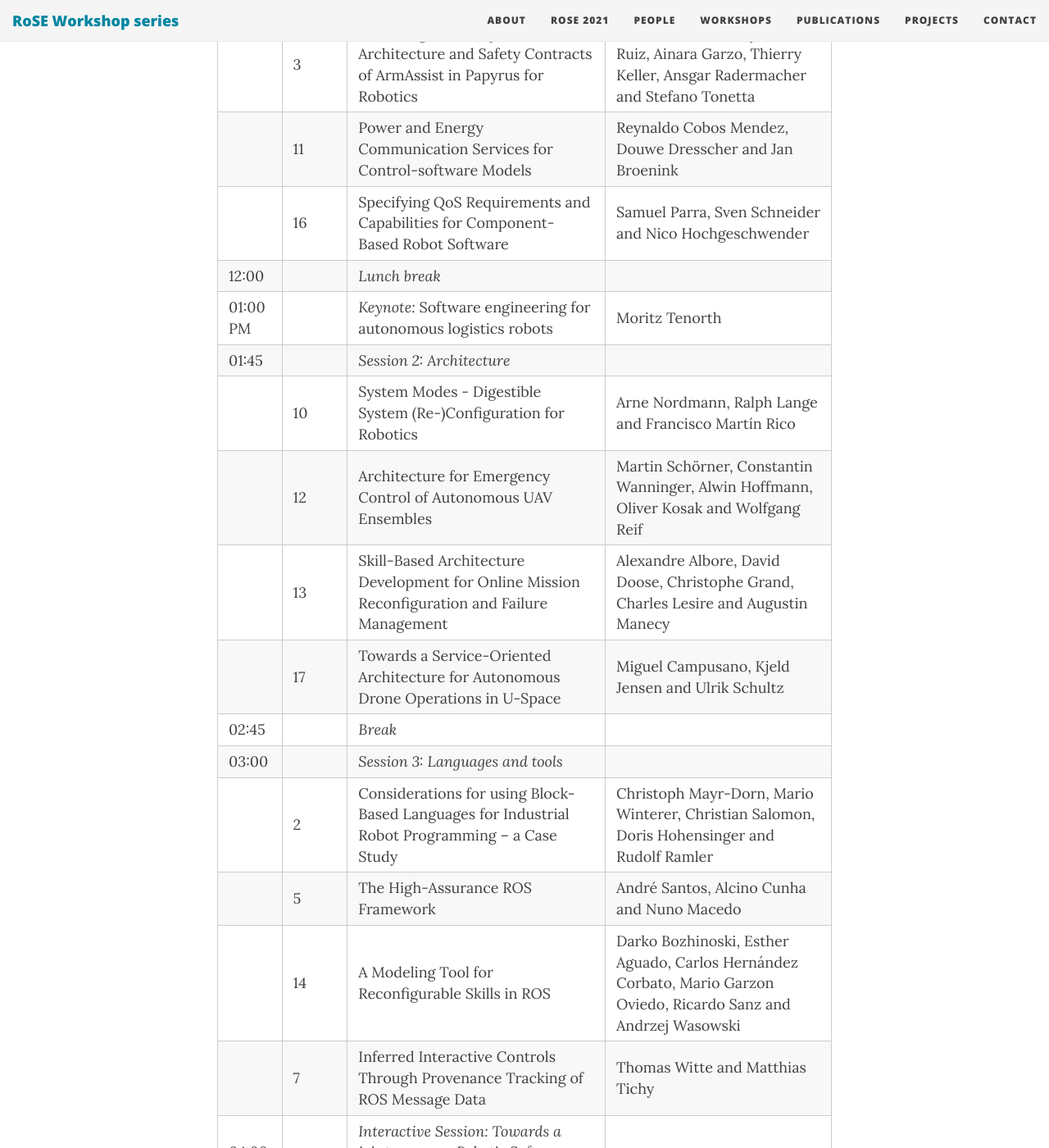
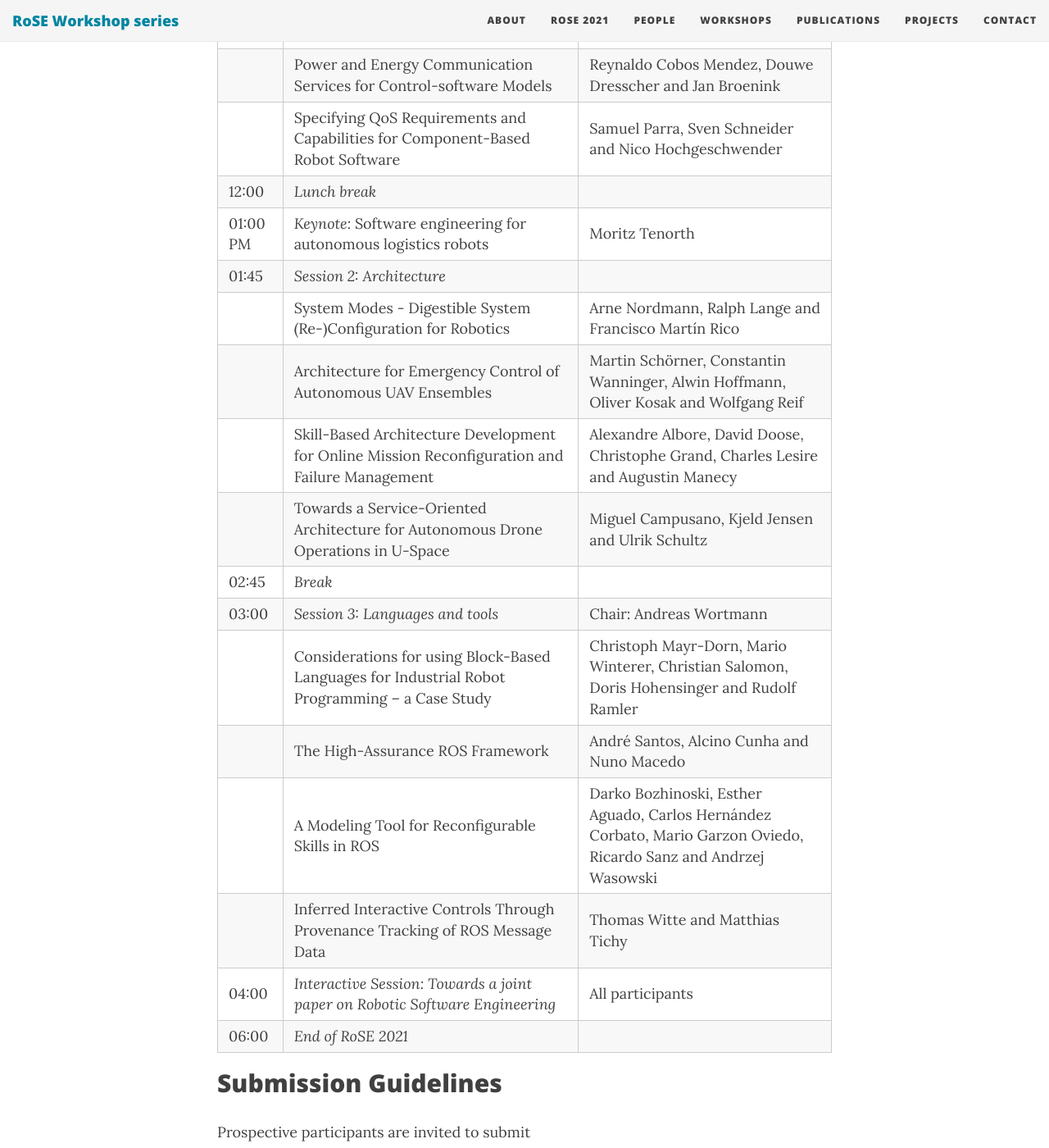
Before and after one commit to rose-workshops/rose-workshops.github.io, a Jekyll site: the page built from rose2021.md, in a window 1280 px wide and 1400 px high, scrolled down 3442 px. Shown: the whole window at 82% size. Built offline with Jekyll 4.4.1, drawn with Linux system fonts in a browser that asks for light colours; nearby versions of some CDN libraries.

Commit message:
Update rose2021.md

```diff
--- a/rose2021.md
+++ b/rose2021.md
@@ -52,30 +52,30 @@
 
 ## Workshop Program
 
-| Time | Paper ID | Title | Who |
-| --- | --- | --- | --- |
-| 10:00 AM | | *Welcome* | RoSE organizers |
-| 10:15 | | *Keynote:* Challenges in transforming a 20 years old embedded robot controller software design to a modern modular design and using agile development practices | Roger Kulläng |
-| 11:00 | | *Session 1: Modelling and specification* | |
-| | 1 | Assumptions and Guarantees for Composable Models in Papyrus for Robotics | Jabier Martinez, Alejandra Ruiz, Ansgar Radermacher and Stefano Tonetta |
-| | 3 | Modelling the Component-based Architecture and Safety Contracts of ArmAssist in Papyrus for Robotics | Jabier Martinez, Alejandra Ruiz, Ainara Garzo, Thierry Keller, Ansgar Radermacher and Stefano Tonetta |
-| | 11 | Power and Energy Communication Services for Control-software Models | Reynaldo Cobos Mendez, Douwe Dresscher and Jan Broenink |
-| | 16 | Specifying QoS Requirements and Capabilities for Component-Based Robot Software | Samuel Parra, Sven Schneider and Nico Hochgeschwender |
-| 12:00 | | *Lunch break* | |
-| 01:00 PM | | *Keynote:* Software engineering for autonomous logistics robots | Moritz Tenorth |
-| 01:45 | | *Session 2: Architecture* | |
-| | 10 | System Modes - Digestible System (Re-)Configuration for Robotics | Arne Nordmann, Ralph Lange and Francisco Martín Rico |
-| | 12 | Architecture for Emergency Control of Autonomous UAV Ensembles | Martin Schörner, Constantin Wanninger, Alwin Hoffmann, Oliver Kosak and Wolfgang Reif |
-| | 13 | Skill-Based Architecture Development for Online Mission Reconfiguration and Failure Management | Alexandre Albore, David Doose, Christophe Grand, Charles Lesire and Augustin Manecy |
-| | 17 | Towards a Service-Oriented Architecture for Autonomous Drone Operations in U-Space | Miguel Campusano, Kjeld Jensen and Ulrik Schultz |
-| 02:45 | | *Break* | |
-| 03:00 | | *Session 3: Languages and tools* | |
-| | 2 | Considerations for using Block-Based Languages for Industrial Robot Programming -- a Case Study | Christoph Mayr-Dorn, Mario Winterer, Christian Salomon, Doris Hohensinger and Rudolf Ramler |
-| | 5 | The High-Assurance ROS Framework | André Santos, Alcino Cunha and Nuno Macedo |
-| | 14 | A Modeling Tool for Reconfigurable Skills in ROS | Darko Bozhinoski, Esther Aguado, Carlos Hernández Corbato, Mario Garzon Oviedo, Ricardo Sanz and Andrzej Wasowski |
-| | 7 | Inferred Interactive Controls Through Provenance Tracking of ROS Message Data | Thomas Witte and Matthias Tichy |
-| 04:00 | | *Interactive Session: Towards a joint paper on Robotic Software Engineering* | |
-| 06:00 | | *End of RoSE 2021* | |
+| Time | Title | Who |
+| --- |  --- | --- |
+| 10:00 AM | *Welcome* | RoSE organizers |
+| 10:15 | *Keynote:* Challenges in transforming a 20 years old embedded robot controller software design to a modern modular design and using agile development practices | Roger Kulläng |
+| 11:00 | *Session 1: Modelling and specification* | |
+| | Assumptions and Guarantees for Composable Models in Papyrus for Robotics | Jabier Martinez, Alejandra Ruiz, Ansgar Radermacher and Stefano Tonetta |
+| | Modelling the Component-based Architecture and Safety Contracts of ArmAssist in Papyrus for Robotics | Jabier Martinez, Alejandra Ruiz, Ainara Garzo, Thierry Keller, Ansgar Radermacher and Stefano Tonetta |
+| | Power and Energy Communication Services for Control-software Models | Reynaldo Cobos Mendez, Douwe Dresscher and Jan Broenink |
+| | Specifying QoS Requirements and Capabilities for Component-Based Robot Software | Samuel Parra, Sven Schneider and Nico Hochgeschwender |
+| 12:00 | *Lunch break* | |
+| 01:00 PM | *Keynote:* Software engineering for autonomous logistics robots | Moritz Tenorth |
+| 01:45 | *Session 2: Architecture* | |
+| |  System Modes - Digestible System (Re-)Configuration for Robotics | Arne Nordmann, Ralph Lange and Francisco Martín Rico |
+| |  Architecture for Emergency Control of Autonomous UAV Ensembles | Martin Schörner, Constantin Wanninger, Alwin Hoffmann, Oliver Kosak and Wolfgang Reif |
+| |  Skill-Based Architecture Development for Online Mission Reconfiguration and Failure Management | Alexandre Albore, David Doose, Christophe Grand, Charles Lesire and Augustin Manecy |
+| |  Towards a Service-Oriented Architecture for Autonomous Drone Operations in U-Space | Miguel Campusano, Kjeld Jensen and Ulrik Schultz |
+| 02:45 | *Break* | |
+| 03:00 | *Session 3: Languages and tools* | Chair: Andreas Wortmann |
+| |  Considerations for using Block-Based Languages for Industrial Robot Programming -- a Case Study | Christoph Mayr-Dorn, Mario Winterer, Christian Salomon, Doris Hohensinger and Rudolf Ramler |
+| |  The High-Assurance ROS Framework | André Santos, Alcino Cunha and Nuno Macedo |
+| |  A Modeling Tool for Reconfigurable Skills in ROS | Darko Bozhinoski, Esther Aguado, Carlos Hernández Corbato, Mario Garzon Oviedo, Ricardo Sanz and Andrzej Wasowski |
+| |  Inferred Interactive Controls Through Provenance Tracking of ROS Message Data | Thomas Witte and Matthias Tichy |
+| 04:00 | *Interactive Session: Towards a joint paper on Robotic Software Engineering* | All participants |
+| 06:00 | *End of RoSE 2021* | |
 
 ## Submission Guidelines
 
```
